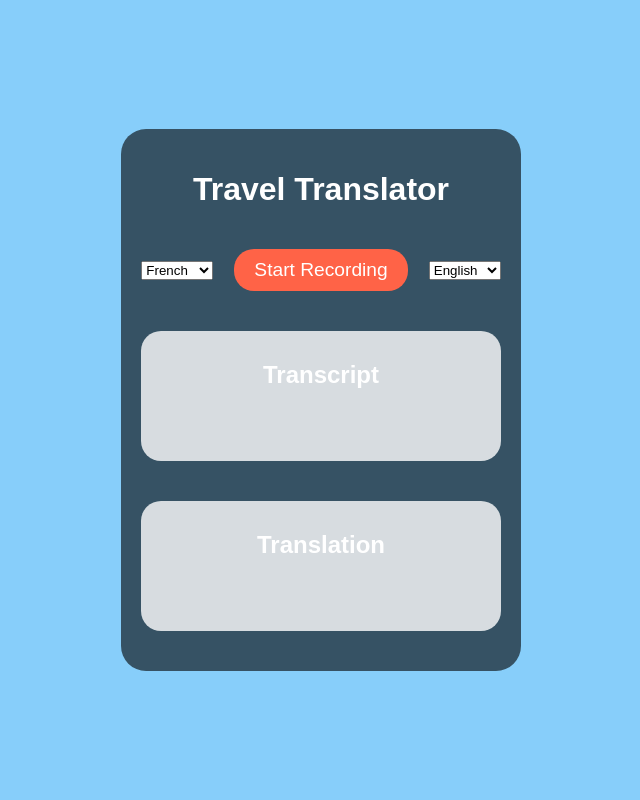
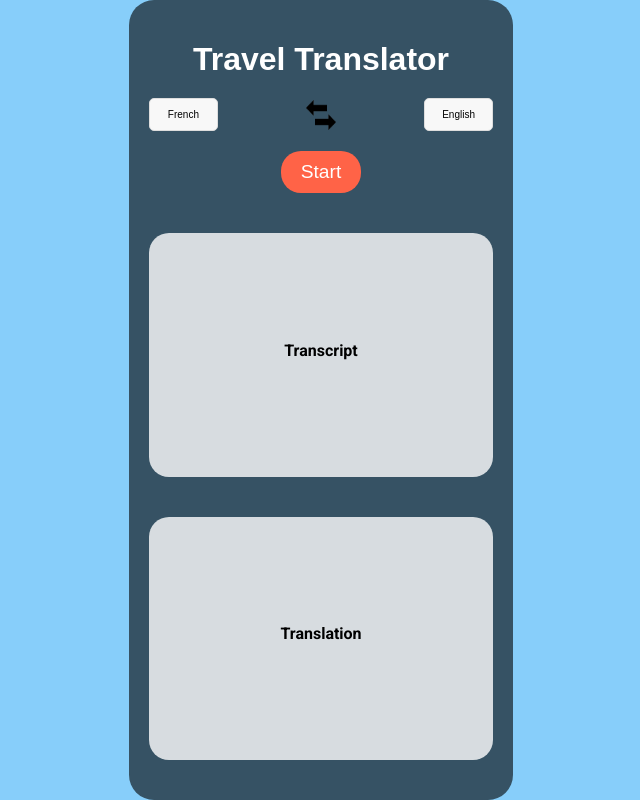
Before and after one commit to End2EndAI/travel-ai-translator, a Flask app: page / in a window 1280 px wide. Shown: the whole page, without its empty margins (319-959 px from the left). Run offline with Flask 2, Linux system fonts and the light colour scheme; parts of the project's set-up code (start-up, migrations or seed data) failed here and were passed over.

Commit message:
add arrow and small design changes

```diff
--- a/static/css/styles.css
+++ b/static/css/styles.css
@@ -15,16 +15,19 @@ body {
     background-color: rgba(0,0,0,0.6);
     padding: 20px;
     border-radius: 25px;
-    max-width: 90%;
+    max-width: 30%;
     box-sizing: border-box;
     display: flex;
     flex-direction: column;
     align-items: center;
     gap: 20px;
+    height: 100vh;
+    width: 50%;
 }
 
 h1 {
     font-size: 2em;
+    margin-bottom: 0px;
 }
 
 #recordButton {
@@ -36,6 +39,7 @@ h1 {
     font-size: 1.2em;
     cursor: pointer;
     transition: background-color 0.3s;
+    margin-bottom: 20px;
 }
 
 #recordButton:active {
@@ -47,6 +51,7 @@ h1 {
     background-color: rgba(255,255,255,0.8);
     border-radius: 20px;
     width: 100%;
+    height: 100%;
     min-height: 100px;
     display: flex;
     flex-direction: column;
@@ -56,6 +61,8 @@ h1 {
     box-sizing: border-box;
     gap: 10px;
     margin-bottom: 20px;
+    word-wrap: break-word;
+    overflow-y: auto;
 }
 
 #transcript, #translation {
@@ -63,6 +70,17 @@ h1 {
     font-size: 1em;
     text-align: center;
     width: 100%;
+    font-family: 'Roboto', sans-serif;
+    word-wrap: break-word;
+}
+
+#transcriptText, #translationText {
+    color: black;
+    font-size: 1em;
+    text-align: center;
+    width: 100%;
+    font-family: 'Roboto', sans-serif;
+    word-wrap: break-word;
 }
 
 /* Add styling for the language selectors */
@@ -71,9 +89,32 @@ h1 {
     align-items: center;
     justify-content: space-between;
     width: 100%;
-    margin-bottom: 20px;
+    margin-bottom: 0px;
 }
 
 .lang-selector {
     width: 20%;
+    padding: 10px;
+    font-size: 10px;
+    border: 1px solid #ddd;
+    border-radius: 5px;
+    background-color: #f8f8f8;
+    appearance: none;
+    outline: none;
+    text-align: center;
 }
+
+/* This is for Firefox */
+.lang-selector::-moz-focus-inner {
+    border: 0;
+}
+
+#arrow{
+    width: 30px;
+    height: 30px;
+    transition: transform 0.3s ease;
+}
+
+#arrow.clicked {
+    transform: scale(1.2); /* Increase size by 20% */
+}
--- a/static/js/app.js
+++ b/static/js/app.js
@@ -10,7 +10,7 @@ async function toggleRecording() {
 
     if (!isRecording) {
         isRecording = true;
-        recordButton.textContent = 'Stop Recording';
+        recordButton.textContent = 'Stop';
         translation.textContent = '';
         transcript.textContent = '';
 
@@ -23,7 +23,7 @@ async function toggleRecording() {
         mediaRecorder.start();
 
     } else {
-        recordButton.textContent = 'Start Recording';
+        recordButton.textContent = 'Start';
 
         // Create a Promise that resolves when the 'stop' event is fired
         const stopPromise = new Promise(resolve => mediaRecorder.addEventListener('stop', resolve));
@@ -70,3 +70,20 @@ async function toggleRecording() {
             .catch(error => console.error('Error:', error));
     }
 }
+
+var arrow_image = document.getElementById('arrow');
+
+document.getElementById('arrow').addEventListener('click', function() {
+    var inputLangSelect = document.getElementById('inputLanguage');
+    var outputLangSelect = document.getElementById('outputLanguage');
+
+    var temp = inputLangSelect.value;
+    inputLangSelect.value = outputLangSelect.value;
+    outputLangSelect.value = temp;
+
+    // Apply animation
+    arrow_image.classList.add('clicked');
+    setTimeout(function() {
+        arrow_image.classList.remove('clicked');
+    }, 300);
+});
--- a/templates/index.html
+++ b/templates/index.html
@@ -2,6 +2,7 @@
 <html>
 <head>
     <title>Travel Translator</title>
+    <link href="https://fonts.googleapis.com/css2?family=Roboto:wght@400;700&display=swap" rel="stylesheet">
     <link rel="stylesheet" type="text/css" href="{{ url_for('static', filename='css/styles.css') }}">
 </head>
 <body>
@@ -27,7 +28,7 @@
                 <option value="tr">Turkish</option>
                 <!-- Add more options as necessary -->
             </select>
-            <button id="recordButton" onclick="toggleRecording()">Start Recording</button>
+            <img src="/static/img/arrow.png" alt="arrow" id="arrow">
             <select id="outputLanguage" class="lang-selector">
                 <option value="en">English</option>
                 <option value="fr">French</option>
@@ -48,13 +49,14 @@
                 <!-- Add more options as necessary -->
             </select>
         </div>
+    <button id="recordButton" onclick="toggleRecording()">Start</button>
         <div id="transcriptContainer">
-            <h2>Transcript</h2>
-            <p id="transcript"></p>
+            <h2 id="transcriptText">Transcript</h2>
+            <div id="transcript"></div>
         </div>
         <div id="translationContainer">
-            <h2>Translation</h2>
-            <p id="translation"></p>
+            <h2 id="translationText">Translation</h2>
+            <div id="translation"></div>
         </div>
     </div>
 
```
Also changed, not shown: flask_app.py (renamed from main.py, +4 -3 lines), static/img/arrow.png (added).
